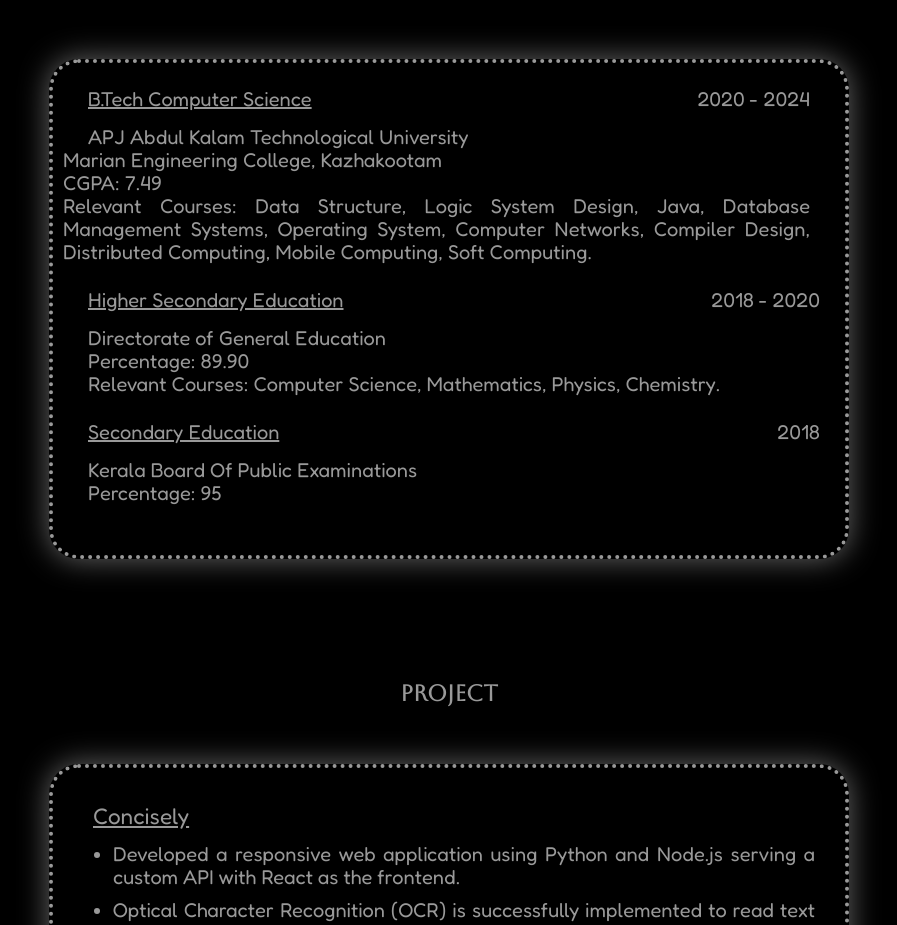
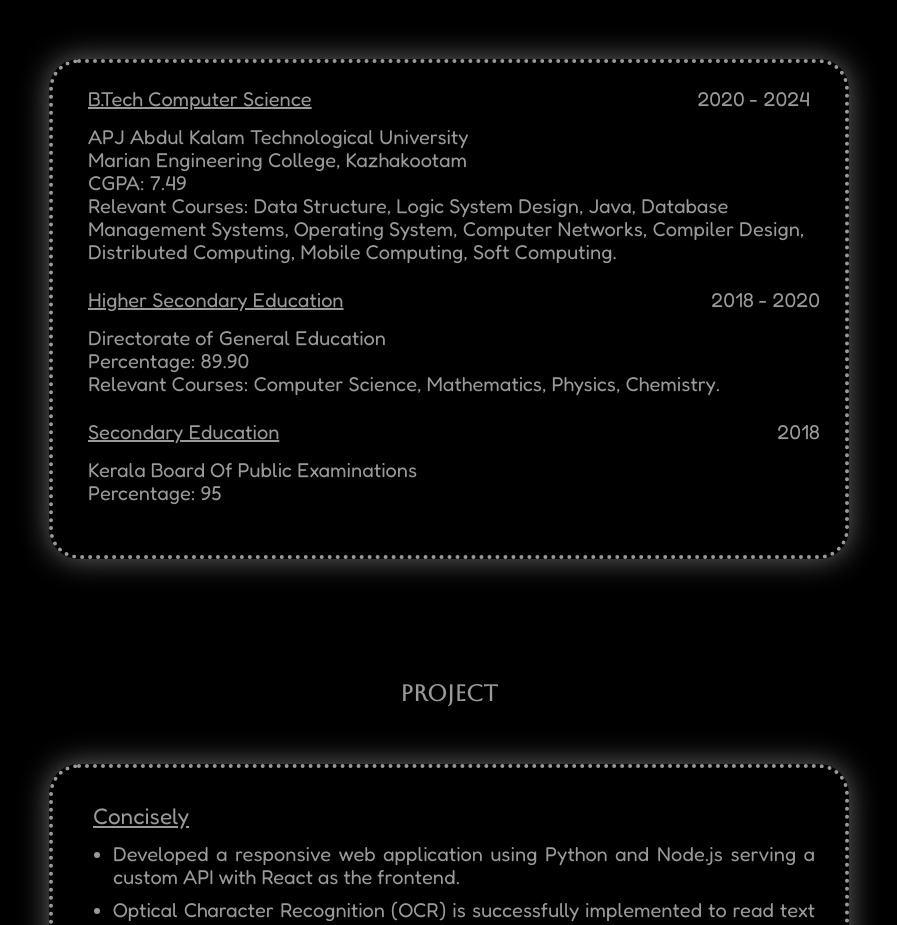
Before and after one commit to sajansaji/portfolio-me, a React (Vite) app: page / in a window 1280 px wide. Shown: the part 1440-2365 px from the top of the page, without its empty margins (191-1088 px from the left). Built offline with nearby package versions, Linux system fonts and the light colour scheme.

Commit message:
100% completed

```diff
--- a/src/pages/home/Education.jsx
+++ b/src/pages/home/Education.jsx
@@ -15,15 +15,12 @@
                         <span className='lg:pr-5'>2020 - 2024</span>
                     </div>
 
-                    <span className="lg:pl-5 ">
+                    <div className="px-5">
                         APJ Abdul Kalam Technological University <br />
                         Marian Engineering College, Kazhakootam <br />
-                        CGPA: 7.49
-                        <br />
-                        <p className='text-justify lg:pr-5'>
+                        CGPA: 7.49<br />
                         Relevant Courses: Data Structure, Logic System Design, Java, Database Management Systems, Operating System, Computer Networks, Compiler Design, Distributed Computing, Mobile Computing, Soft Computing.
-                        </p>
-                    </span>
+                    </div>
                 </div>
                 {/* <!-- Higher Secondary Education --> */}
                 <div className="text-[#999] justify-between pt-5 pr-5 px-2 ">
```
